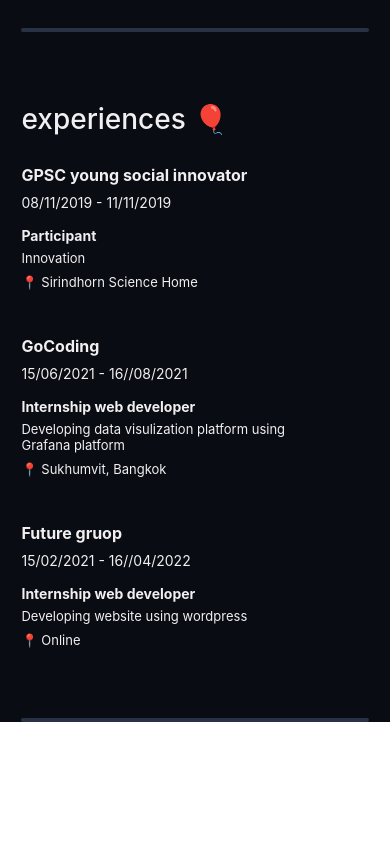
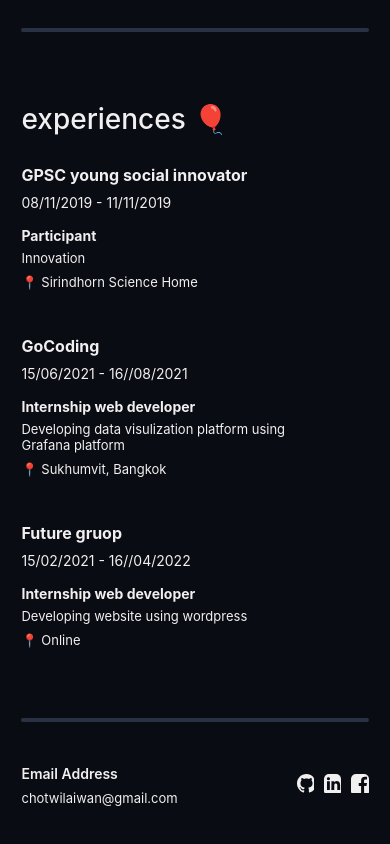
Before and after one commit to Grapeka/sittinonweb, a React (Create React App) app: page / in a window 390 px wide. Shown: the part 2485-3329 px from the top of the page. Before the commit the page ends 3207 px from the top, so only its background shows below. Built offline with nearby package versions, Linux system fonts and the light colour scheme.

Commit message:
feat: footer

```diff
--- /dev/null
+++ b/src/components/Footer/Footer.js
@@ -0,0 +1,32 @@
+import classes from "./Footer.module.scss";
+import Wrapper from "../../UI/Wrapper/Wrapper";
+import { GrFacebook } from "react-icons/gr";
+import { BsGithub, BsLinkedin } from "react-icons/bs";
+
+const Footer = () => {
+  return (
+    <Wrapper>
+      <div className={classes.container}>
+        <div className={classes.content}>
+          <div className={classes.emailBox}>
+            <div className={classes.head}>Email Address</div>
+            <div className={classes.sub}>chotwilaiwan@gmail.com</div>
+          </div>
+          <div className={classes.socialBox}>
+            <div className={classes.social}>
+              <BsGithub className={classes.icon} />
+            </div>
+            <div className={classes.social}>
+              <BsLinkedin className={classes.icon} />
+            </div>
+            <div className={classes.social}>
+              <GrFacebook className={classes.icon} />
+            </div>
+          </div>
+        </div>
+      </div>
+    </Wrapper>
+  );
+};
+
+export default Footer;
--- /dev/null
+++ b/src/components/Footer/Footer.module.scss
@@ -0,0 +1,94 @@
+.container {
+  margin-top: 43px;
+  padding-bottom: 80px;
+  width: 100%;
+  color: rgb(241, 239, 239);
+  .content {
+    display: flex;
+    flex-direction: row;
+    justify-content: space-between;
+    .emailBox {
+      width: 50%;
+      display: flex;
+      flex-direction: column;
+      gap: 8px;
+      .head {
+        font-size: 15px;
+        font-weight: 600;
+      }
+
+      .sub {
+        font-size: 14px;
+        font-weight: 400;
+      }
+    }
+    .socialBox {
+      width: 50%;
+      display: flex;
+      flex-direction: row;
+      justify-content: flex-end;
+      align-items: center;
+      gap: 5px;
+      .social {
+        width: 10%;
+        border-radius: 5px;
+        overflow: hidden;
+        .icon {
+          font-size: 23px;
+
+          &:hover {
+            cursor: pointer;
+          }
+        }
+      }
+    }
+  }
+}
+
+@media only screen and (min-width: 501px) and (max-width: 800px) {
+  .container {
+    .content {
+      .emailBox {
+        .head {
+        }
+
+        .sub {
+        }
+      }
+      .socialBox {
+        width: 50%;
+        gap: 10px;
+        .social {
+          .icon {
+            font-size: 21px;
+          }
+        }
+      }
+    }
+  }
+}
+
+@media only screen and (min-width: 0px) and (max-width: 501px) {
+  .container {
+    .content {
+      .emailBox {
+        .head {
+          font-size: 14px;
+        }
+
+        .sub {
+          font-size: 13px;
+        }
+      }
+      .socialBox {
+        width: 50%;
+        gap: 10px;
+        .social {
+          .icon {
+            font-size: 19px;
+          }
+        }
+      }
+    }
+  }
+}
--- a/src/pages/Home.js
+++ b/src/pages/Home.js
@@ -6,6 +6,7 @@ import Spacer from "../components/Spacer/Spacer";
 import MySkills from "../components/MySkills/MySkills";
 import Projects from "../components/Projects/Projects";
 import Experiences from "../components/Experiences/Experiences";
+import Footer from "../components/Footer/Footer";
 
 const Home = () => {
   const [navMobileOverlay, setNavMobileOverlay] = useState(false);
@@ -22,6 +23,7 @@ const Home = () => {
       <Spacer />
       <Experiences />
       <Spacer />
+      <Footer />
       <div className={classes.sth}></div>
     </div>
   );
```
